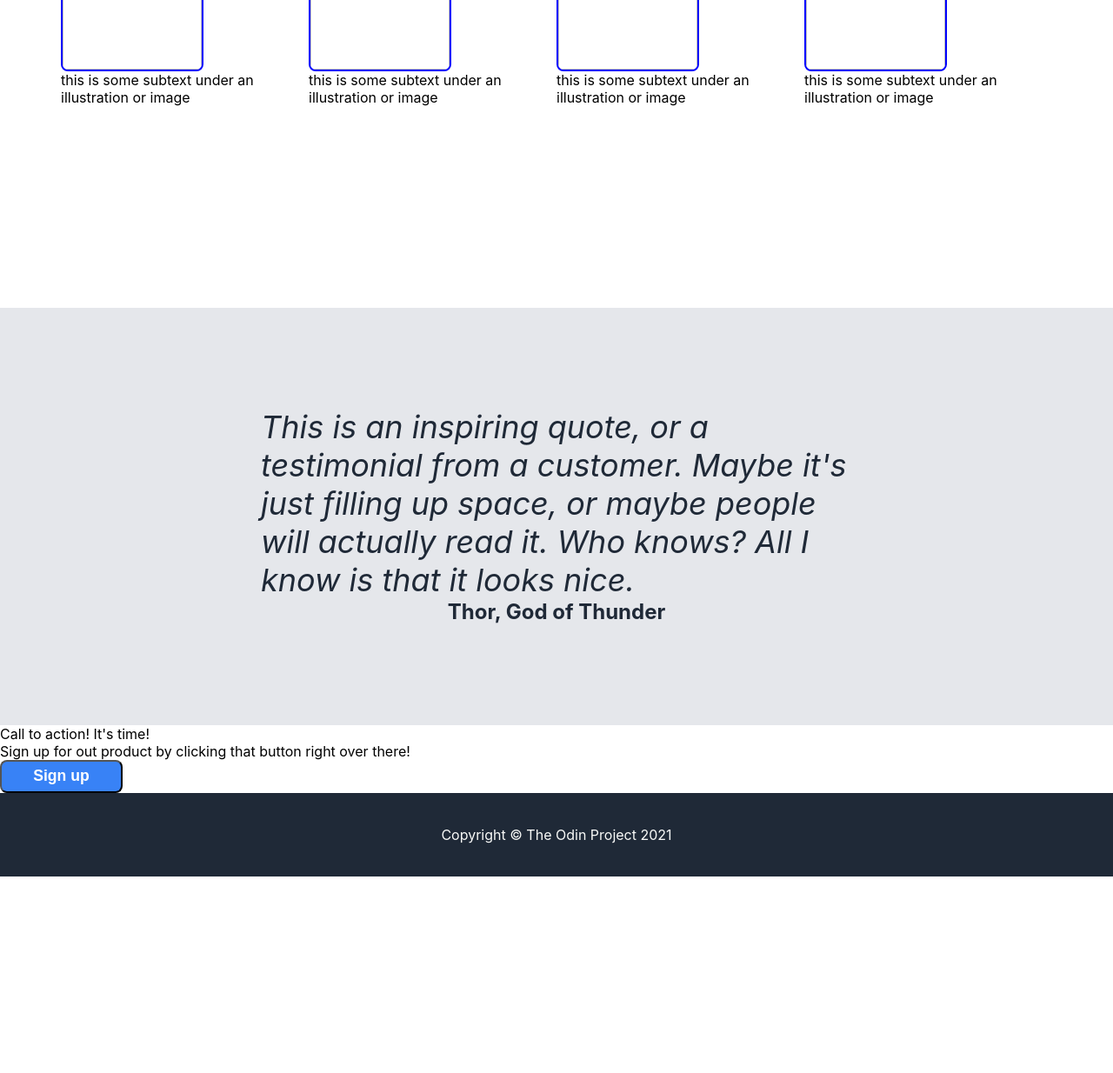
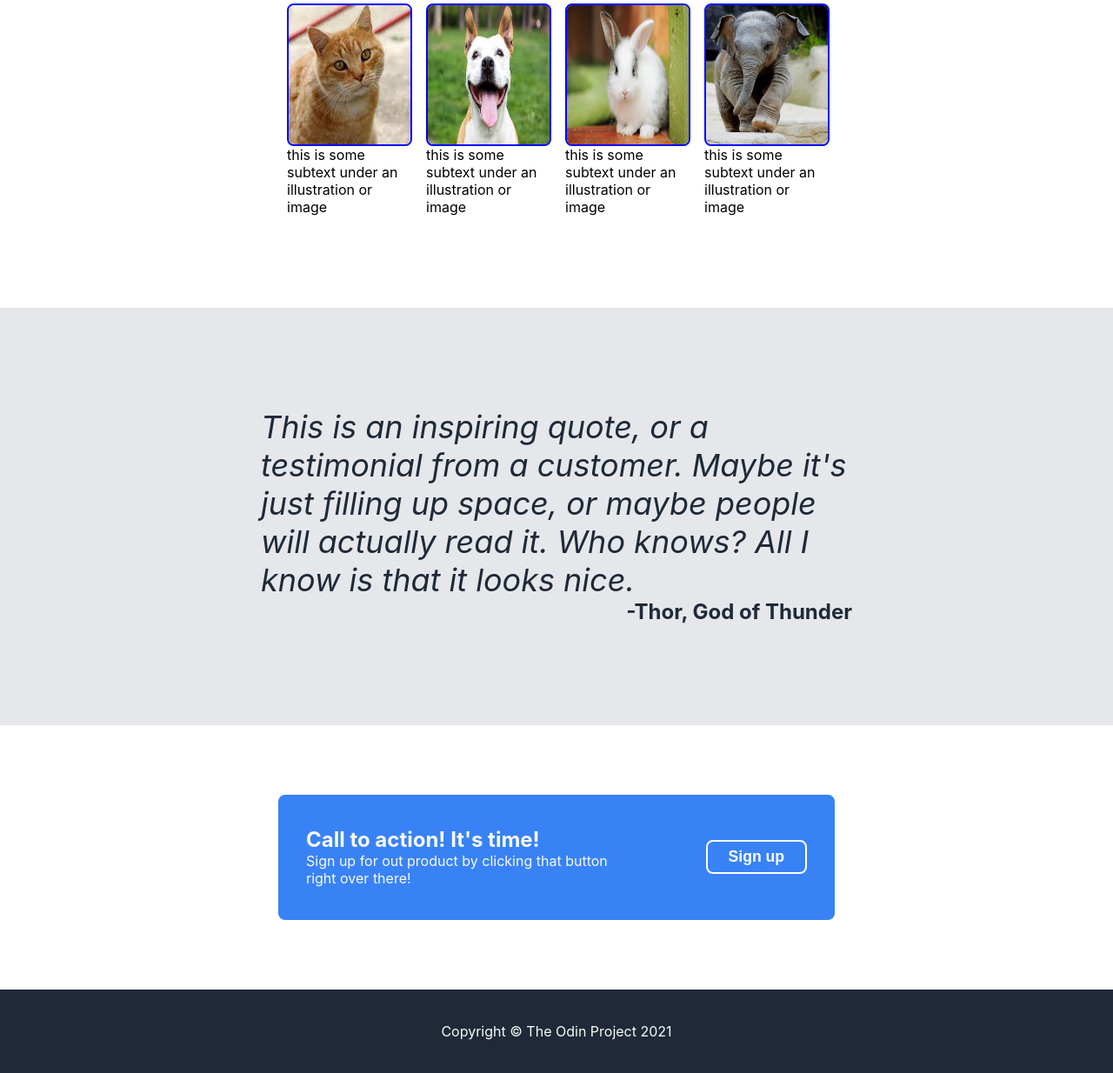
Before and after one commit to debanjana-a11y/TheOdinProject, a plain HTML site: page index.html in a window 1280 px wide. Shown: the part 726-1960 px from the top of the page at 87% size. Before the commit the page ends 1734 px from the top, so only its background shows below. Drawn offline with Linux system fonts and the light colour scheme.

Commit message:
Completes Odin Project from Alignment

```diff
--- a/index.html
+++ b/index.html
@@ -33,22 +33,22 @@
         </div>
     </header>
     <section class="section_1">
-        <div class="information">Some random information</div>
+        <div class="information">Some random information.</div>
         <div class="section_1_images">
             <div>
-                <img src="" alt="" srcset="">
+                <img src="./Images/cat.jpg" alt="Picture of cat" srcset="">
                 <div>this is some subtext under an illustration or image</div>
             </div>
             <div>
-                <img src="" alt="" srcset="">
+                <img src="./Images/dog.jpg" alt="Picture of dog" srcset="">
                 <div>this is some subtext under an illustration or image</div>
             </div>
             <div>
-                <img src="" alt="" srcset="">
+                <img src="./Images/bunny.jpg" alt="Picture of bunny" srcset="">
                 <div>this is some subtext under an illustration or image</div>
             </div>
             <div>
-                <img src="" alt="" srcset="">
+                <img src="./Images/elephant.jpg" alt="Picture of elephant" srcset="">
                 <div>this is some subtext under an illustration or image</div>
             </div>
         </div>
@@ -56,12 +56,12 @@
 
     <section class="section_2">
         <div>This is an inspiring quote, or a testimonial from a customer. Maybe it's just filling up space, or maybe people will actually read it. Who knows? All I know is that it looks nice. </div>
-        <div class="quoted">Thor, God of Thunder</div>
+        <div class="quoted">-Thor, God of Thunder</div>
     </section>
 
     <section class="section_3">
         <div class="section_3_content">
-            <div>Call to action! It's time!</div>
+            <div class="main_text">Call to action! It's time!</div>
             <div>Sign up for out product by clicking that button right over there!</div>
         </div>
         <button>Sign up</button>
--- a/style.css
+++ b/style.css
@@ -69,7 +69,7 @@ header {
 .section_1 {
     display: flex;
     flex-direction: column;
-    justify-content: flex-start;
+    justify-content: center;
     align-items: center;
     height: 30rem;
     padding: 20px;
@@ -78,18 +78,19 @@ header {
 
 .section_1_images {
     display: flex;
-    justify-content: space-evenly;
-    padding: 0 50px;
-    flex: 1;
+    justify-content: space-between;
+    padding: 0 20vw;
+    width: 50vw;
 }
 
 .section_1_images > div {
     display: flex;
     flex-direction: column;
+    margin: 0 10px;
 }
 
 .section_1_images img {
-    width: 10em;
+    width: 100%;
     height: 10em;
     border: 2px solid blue;
     border-radius: 8px;
@@ -100,7 +101,7 @@ header {
     display: flex;
     flex-direction: column;
     justify-content: center;
-    align-items: center;
+    align-items: flex-end;
     background-color: #E5E7EB;
     font-size: 36px;
     font-style: italic;
@@ -115,11 +116,37 @@ header {
     font-size: 24px;
     font-weight: bold;
     font-style: normal;
-    float: right;
 }
 
 .section_2 > p {
     padding: 10%;
+}
+
+.section_3 {
+    height: 5rem;
+    display: flex;
+    justify-content: center;
+    align-items: center;
+    margin: 5em 20em;
+    background-color: #3882f6;
+    border-radius: 8px;
+    color: #F9FAF8;
+    column-gap: 5em;
+    padding: 2em;
+}
+
+.section_3_content {
+    display: flex;
+    flex-direction: column;
+}
+
+.main_text {
+    font-size: 1.5em;
+    font-weight: bold;
+}
+
+.section_3 > button {
+    border: 2px solid white;
 }
 
 footer {
```
Also changed, not shown: Images/bunny.jpg (added), Images/cat.jpg (added), Images/dog.jpg (added), Images/elephant.jpg (added).
